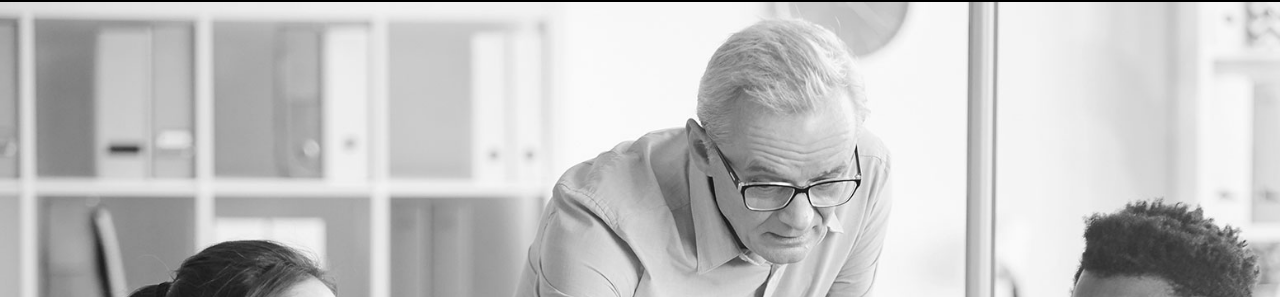
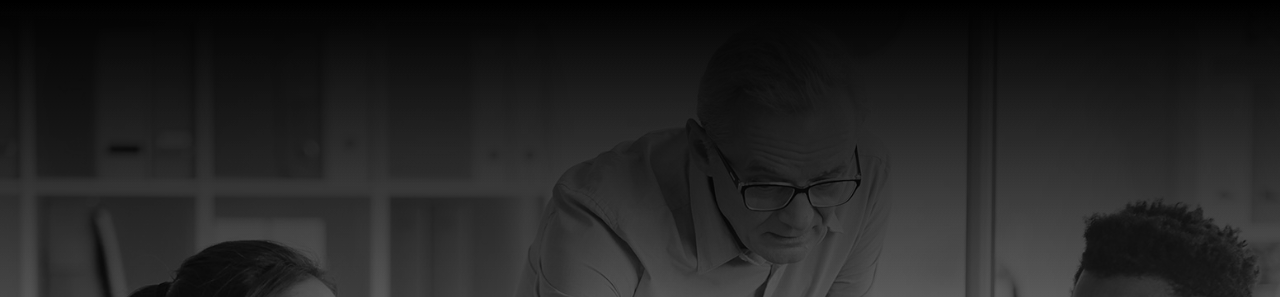
Before and after one commit to nooraalam1/Conceptual02, a plain HTML site: page index.html in a window 1280 px wide. Shown: the part 75-372 px from the top of the page. Drawn offline with Linux system fonts and the light colour scheme.

Commit message:
addedGradient

```diff
--- a/style.css
+++ b/style.css
@@ -32,7 +32,8 @@ a:hover{
 }
 
 .b{
-    background-image: url("./asset/image/background.jpg");
+    background-image: url("./asset/image/background.jpg"),linear-gradient(black,gray);
+    background-blend-mode: overlay ;
     height: 100vh;
     background-size: cover;
     background-repeat: no-repeat;
```
